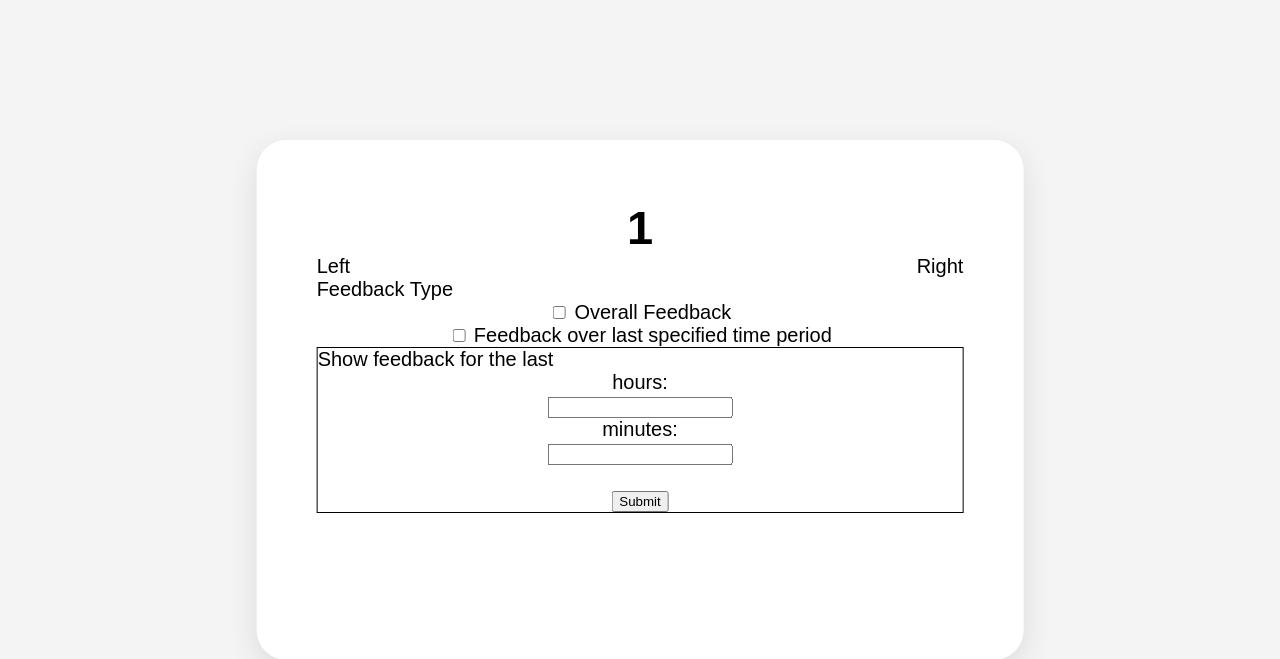
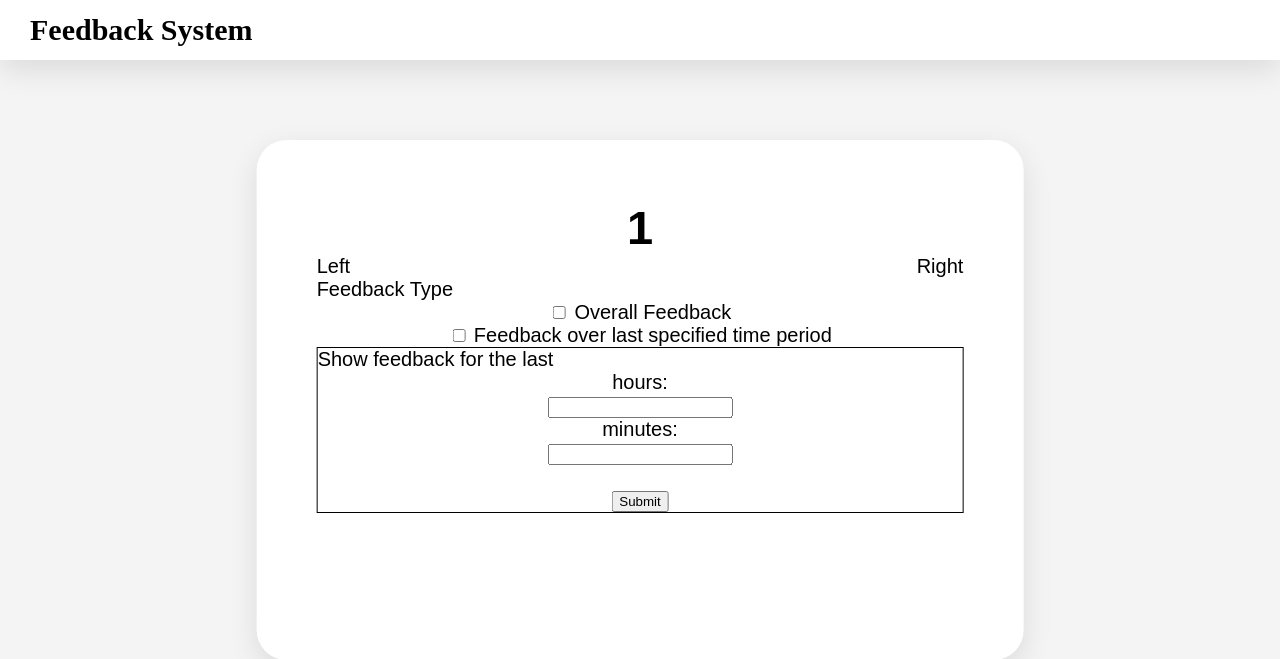
Before and after one commit to Davydzz/Software-Cw, a Flask app: template templates/chart.html in a window 1280 px wide. Shown: the top 659 px of the page. Run offline with Flask 2, Linux system fonts and the light colour scheme; the template is opened without the code that fills it, so the values that code supplies are empty; the visitor is signed in with stand-in values (Sample User, id 1); data comes from the database, SQL or seed files in the repository; parts of the project's set-up code (start-up, migrations or seed data) failed here and were passed over; some libraries are stand-ins or nearby versions.

Commit message:
Chart has logo on it as well

```diff
--- a/templates/chart.html
+++ b/templates/chart.html
@@ -16,6 +16,8 @@
   </head>
 
   <body>
+
+    <div class="box header"><h2>Feedback System</h2></div>
 
     <script
       src="https://unpkg.com/react@17/umd/react.development.js"
```
